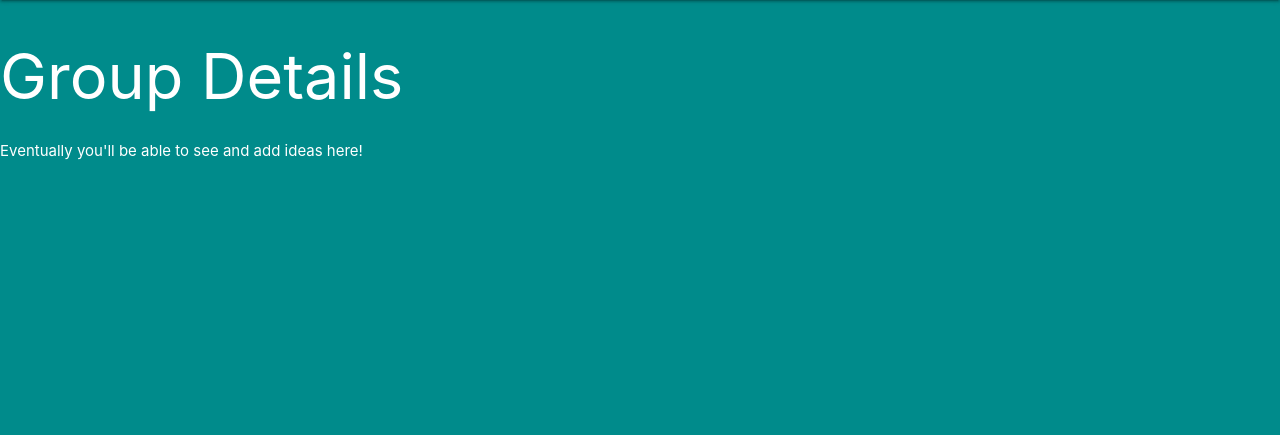
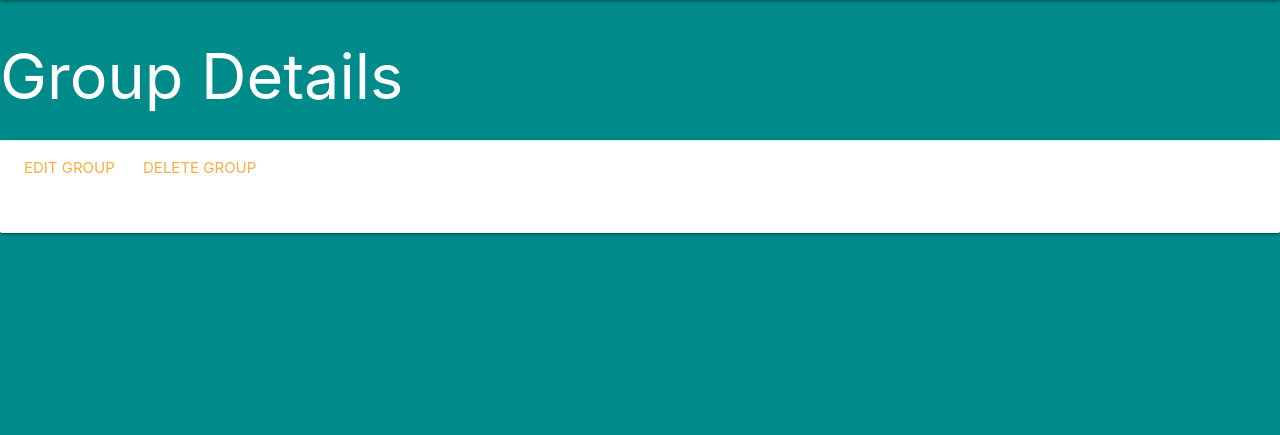
Before and after one commit to nohatekate/what_is_the_plan_p3, a Django app: template main_app/templates/groups/detail.html in a window 1280 px wide. Shown: the part 64-499 px from the top of the page. Run offline with Django 4.2, Linux system fonts and the light colour scheme; the template is opened without the code that fills it, so the values that code supplies are empty; parts of the project's set-up code (start-up, migrations or seed data) failed here and were passed over.

Commit message:
update UI for update and delete functionality

```diff
--- a/main_app/templates/groups/detail.html
+++ b/main_app/templates/groups/detail.html
@@ -3,8 +3,13 @@
 
 <h1>Group Details</h1>
 
-<div>
+<div class ="card">
     <h3>{{ group.name }}</h3>
+    <div class="card-action">
+        <a href="{% url 'groups_update' group.id %}">Edit Group</a>
+        <a href="{% url 'groups_delete' group.id %}">Delete Group</a>
+    </div>
+
     <p>Eventually you'll be able to see and add ideas here!</p>
 </div>
 
```
